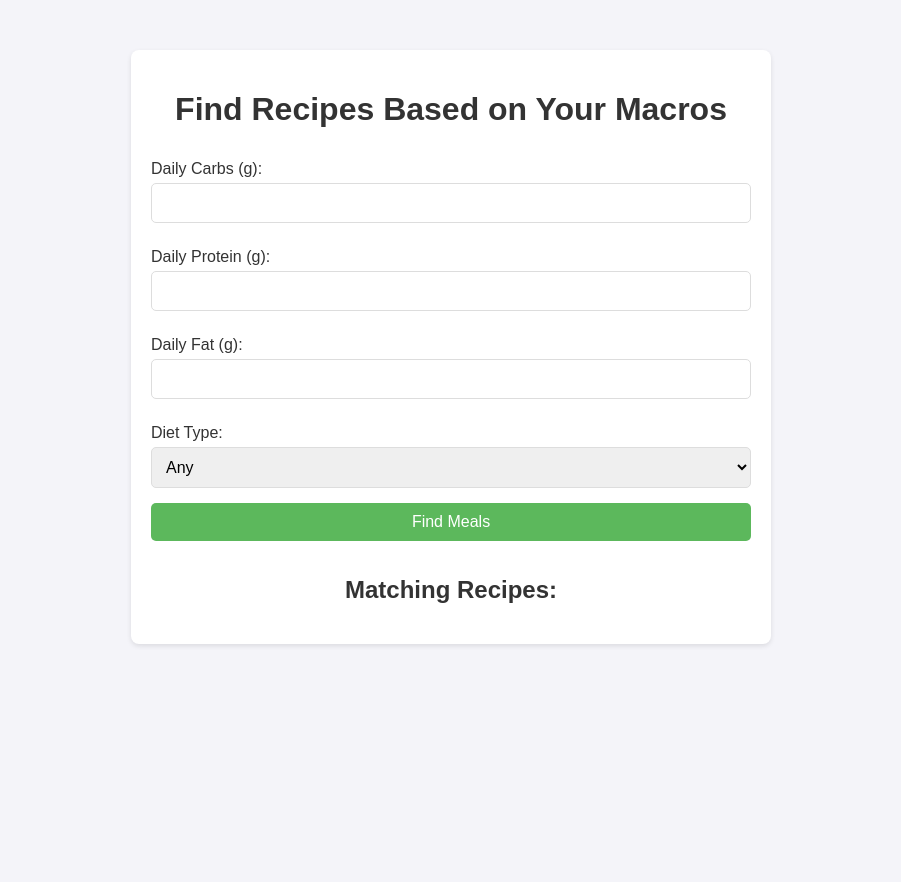
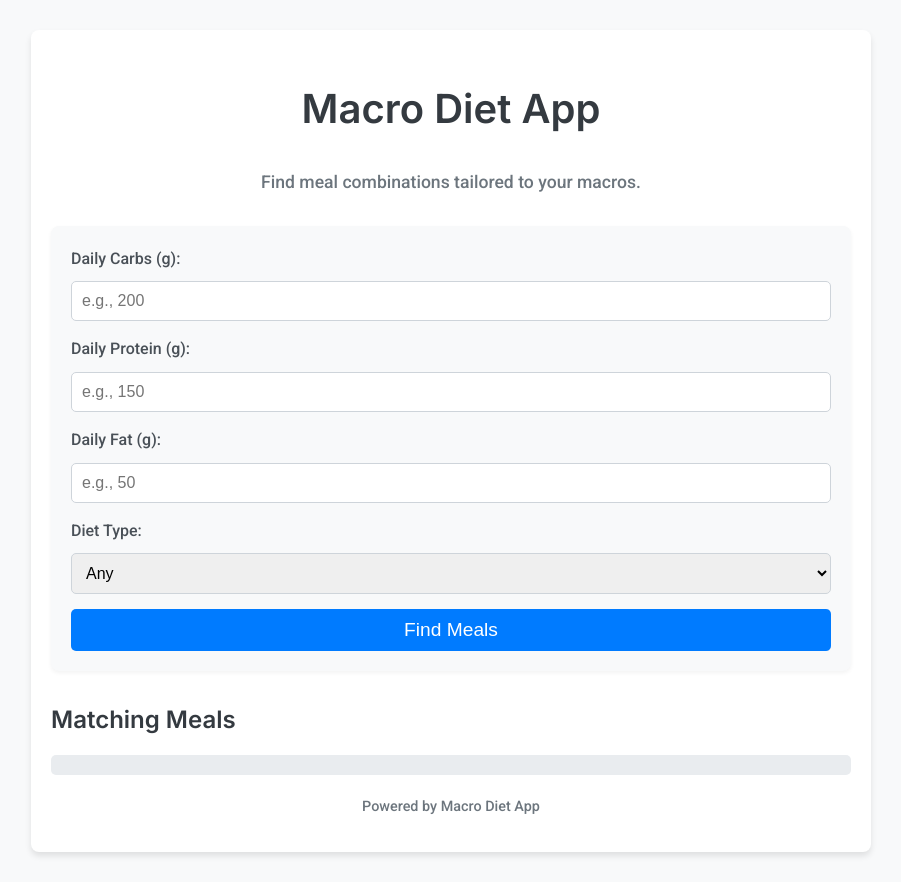
Before and after one commit to niketh-keshavan/macro_diet_app, a Flask app: page / in a window 1280 px wide. Shown: the whole page, without its empty margins (189-1090 px from the left). Before the commit the page ends 646 px from the top, so only its background shows below. Run offline with Flask 3, Linux system fonts and the light colour scheme.

Commit message:
Improved front-end design: Updated index.html and style.css

```diff
--- a/static/css/style.css
+++ b/static/css/style.css
@@ -1,54 +1,106 @@
+/* General Styles */
 body {
-    font-family: Arial, sans-serif;
+    font-family: 'Roboto', sans-serif;
+    background-color: #f8f9fa;
+    color: #343a40;
     margin: 0;
     padding: 0;
-    background: #f4f4f9;
-    color: #333;
+    line-height: 1.6;
+}
+
+h1, h2 {
+    font-family: 'Inter', sans-serif;
+    color: #343a40;
 }
 
 .container {
-    max-width: 600px;
-    margin: 50px auto;
+    max-width: 800px;
+    margin: 30px auto;
     padding: 20px;
-    background: #fff;
+    background: #ffffff;
+    box-shadow: 0px 4px 6px rgba(0, 0, 0, 0.1);
     border-radius: 8px;
-    box-shadow: 0 2px 5px rgba(0, 0, 0, 0.1);
 }
 
-h1, h2 {
+/* Header */
+header {
     text-align: center;
+    margin-bottom: 30px;
 }
 
+header h1 {
+    font-size: 2.5rem;
+    font-weight: 600;
+}
+
+header p {
+    font-size: 1.1rem;
+    color: #6c757d;
+}
+
+/* Form Styles */
 form {
-    display: flex;
-    flex-direction: column;
+    margin-bottom: 30px;
+    padding: 20px;
+    background: #f8f9fa;
+    border-radius: 8px;
+    box-shadow: 0px 2px 4px rgba(0, 0, 0, 0.05);
+}
+
+.form-group {
+    margin-bottom: 15px;
 }
 
 label {
-    margin: 10px 0 5px;
+    font-size: 1rem;
+    font-weight: 500;
+    color: #495057;
+    margin-bottom: 5px;
+    display: block;
 }
 
-input, select, button {
+input, select {
+    width: 100%;
     padding: 10px;
-    margin-bottom: 15px;
-    border: 1px solid #ddd;
+    margin-top: 5px;
+    border: 1px solid #ced4da;
     border-radius: 5px;
-    font-size: 16px;
+    font-size: 1rem;
+    box-sizing: border-box;
 }
 
 button {
-    background: #5cb85c;
-    color: #fff;
+    width: 100%;
+    padding: 10px;
+    background: #007bff;
+    color: white;
     border: none;
+    border-radius: 5px;
+    font-size: 1.2rem;
     cursor: pointer;
 }
 
 button:hover {
-    background: #4cae4c;
+    background: #0056b3;
 }
 
+/* Results Section */
 #results {
-    margin-top: 20px;
+    margin-top: 30px;
+}
+
+#results h2 {
+    font-size: 1.5rem;
+    margin-bottom: 15px;
+}
+
+#total-macros {
+    background: #e9ecef;
+    padding: 10px;
+    border-radius: 5px;
+    margin-bottom: 20px;
+    font-size: 1rem;
+    color: #495057;
 }
 
 #recipe-list {
@@ -57,9 +109,18 @@ button:hover {
 }
 
 #recipe-list li {
+    background: #f8f9fa;
+    margin: 10px 0;
     padding: 10px;
-    background: #f9f9f9;
-    margin: 5px 0;
     border-radius: 5px;
-    border: 1px solid #ddd;
+    box-shadow: 0px 2px 4px rgba(0, 0, 0, 0.05);
+    font-size: 1rem;
 }
+
+/* Footer */
+footer {
+    text-align: center;
+    margin-top: 20px;
+    font-size: 0.9rem;
+    color: #6c757d;
+}
--- a/templates/index.html
+++ b/templates/index.html
@@ -3,34 +3,54 @@
 <head>
     <meta charset="UTF-8">
     <meta name="viewport" content="width=device-width, initial-scale=1.0">
-    <title>Diet App</title>
-    <link rel="stylesheet" href="/static/css/style.css">
+    <title>Macro Diet App</title>
+    <link rel="stylesheet" href="css/style.css">
+    <link href="https://fonts.googleapis.com/css2?family=Inter:wght@400;600&family=Roboto:wght@300;500&display=swap" rel="stylesheet">
 </head>
 <body>
     <div class="container">
-        <h1>Find Recipes Based on Your Macros</h1>
+        <header>
+            <h1>Macro Diet App</h1>
+            <p>Find meal combinations tailored to your macros.</p>
+        </header>
+
+        <main>
             <form id="macro-form">
+                <div class="form-group">
                     <label for="carbs">Daily Carbs (g):</label>
-            <input type="number" id="carbs" name="carbs" required>
+                    <input type="number" id="carbs" name="carbs" placeholder="e.g., 200" required>
+                </div>
+                <div class="form-group">
                     <label for="protein">Daily Protein (g):</label>
-            <input type="number" id="protein" name="protein" required>
+                    <input type="number" id="protein" name="protein" placeholder="e.g., 150" required>
+                </div>
+                <div class="form-group">
                     <label for="fat">Daily Fat (g):</label>
-            <input type="number" id="fat" name="fat" required>
+                    <input type="number" id="fat" name="fat" placeholder="e.g., 50" required>
+                </div>
+                <div class="form-group">
                     <label for="diet-type">Diet Type:</label>
-            <select id="diet-type" name="diet-type">
-                <option value="">Any</option> <!-- Add this option -->
+                    <select id="diet-type" name="diet-type" required>
+                        <option value="">Any</option>
                         <option value="vegan">Vegan</option>
                         <option value="veggie">Vegetarian</option>
                         <option value="keto">Keto</option>
                     </select>
+                </div>
                 <button type="submit">Find Meals</button>
             </form>
 
-        <div id="results">
-            <h2>Matching Recipes:</h2>
+            <section id="results">
+                <h2>Matching Meals</h2>
+                <div id="total-macros"></div>
                 <ul id="recipe-list"></ul>
+            </section>
+        </main>
+
+        <footer>
+            <p>Powered by Macro Diet App</p>
+        </footer>
     </div>
-    </div>
-    <script src="/static/js/script.js"></script>
+    <script src="js/script.js"></script>
 </body>
 </html>
```
Lines whose indentation alone changed are shown as unchanged.
